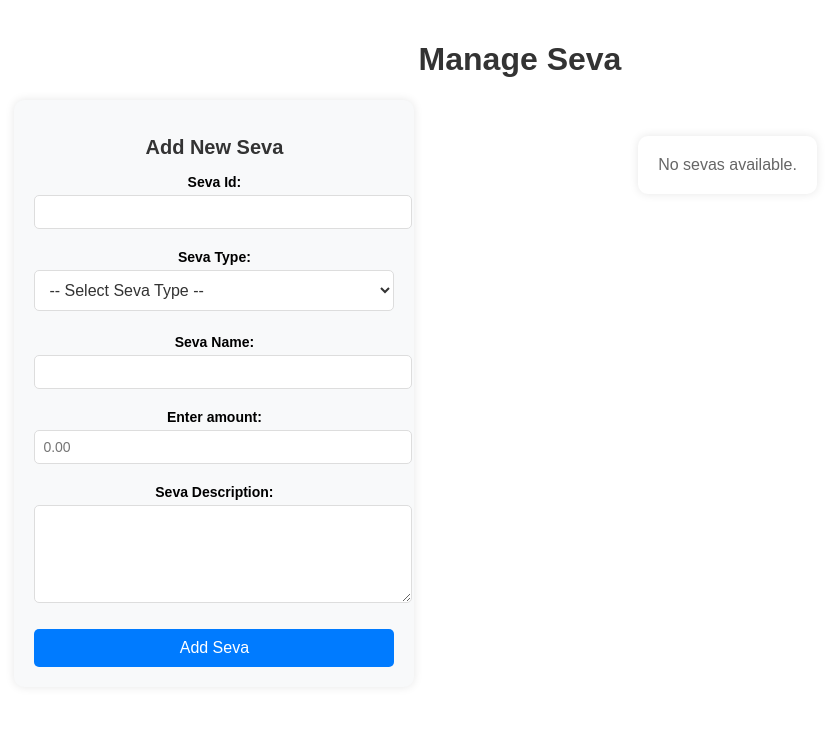
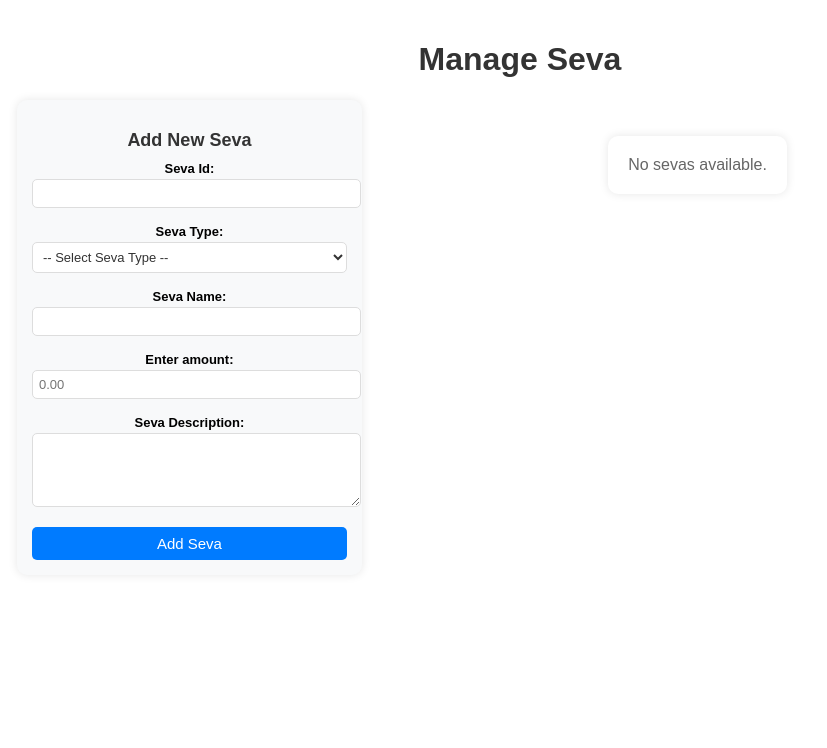
Before and after one commit to ysocrius/gansh-1-temple-management-system, a Flask app: page /sevas/admin/admin_seva_table in a window 1280 px wide. Shown: the part 70-818 px from the top of the page, without its empty margins (120-947 px from the left). Before the commit the page ends 737 px from the top, so only its background shows below. Run offline with Flask 3, Linux system fonts and the light colour scheme; data that the repository does not hold is empty; some libraries are stand-ins or nearby versions.

Commit message:
Update: 2025-04-09 21:35

```diff
--- a/templates/admin/admin_seva_table.html
+++ b/templates/admin/admin_seva_table.html
@@ -83,14 +83,14 @@
     /* Container for the two-column layout */
     .seva-container {
         display: flex;
-        gap: 30px;
-        height: calc(100vh - 200px); /* Adjust based on header height */
-        margin-top: 20px;
+        gap: 20px; /* Reduced gap */
+        height: calc(100vh - 180px); /* Slightly reduced height */
+        margin-top: 15px; /* Reduced margin */
     }
 
     /* Left column - Fixed form */
     .seva-form-column {
-        flex: 0 0 400px; /* Increased fixed width */
+        flex: 0 0 350px; /* Reduced fixed width from 400px to 350px */
         position: sticky;
         top: 20px;
         height: fit-content;
@@ -109,7 +109,7 @@
     /* Form styling */
     .seva-form {
         background: #f8f9fa;
-        padding: 20px; /* Increased padding */
+        padding: 15px; /* Reduced padding */
         border-radius: 10px;
         box-shadow: 0 0 10px rgba(0, 0, 0, 0.1);
         width: 90%; /* Set form width to 90% of container */
@@ -117,45 +117,45 @@
 
     .seva-form h2 {
         color: #333;
-        margin-bottom: 15px; /* Increased margin */
+        margin-bottom: 10px; /* Reduced margin */
         text-align: center;
-        font-size: 20px; /* Larger font size */
+        font-size: 18px; /* Slightly smaller font size */
     }
 
     .seva-form label {
         display: block;
-        margin-bottom: 5px; /* Increased margin */
+        margin-bottom: 3px; /* Reduced margin */
         font-weight: bold;
-        font-size: 14px; /* Larger font size */
+        font-size: 13px; /* Smaller font size */
     }
 
     .seva-form input,
     .seva-form textarea,
     .styled-dropdown {
         width: 100%;
-        padding: 8px; /* Increased padding */
-        margin-bottom: 12px; /* Increased margin */
+        padding: 6px; /* Reduced padding */
+        margin-bottom: 8px; /* Reduced margin */
         border: 1px solid #ddd;
         border-radius: 5px;
-        font-size: 14px; /* Fixed font size */
+        font-size: 13px; /* Smaller font size */
     }
 
     .seva-form textarea {
-        height: 80px; /* Taller textarea */
+        height: 60px; /* Shorter textarea */
         resize: vertical;
     }
 
     .seva-form button {
         width: 100%;
-        padding: 10px; /* Increased padding */
+        padding: 8px; /* Reduced padding */
         background-color: #007bff;
         color: white;
         border: none;
         border-radius: 5px;
         cursor: pointer;
-        font-size: 16px; /* Larger font size */
+        font-size: 15px; /* Slightly smaller font size */
         transition: background-color 0.3s;
-        margin-top: 10px; /* Increased margin */
+        margin-top: 8px; /* Reduced margin */
     }
 
     .seva-form button:hover {
@@ -224,14 +224,14 @@
     /* Styled Dropdown */
     .styled-dropdown {
         width: 100%;
-        padding: 10px;
-        font-size: 16px;
+        padding: 6px; /* Reduced padding */
+        font-size: 13px; /* Smaller font size */
         border: 1px solid #ddd;
         border-radius: 5px;
         background-color: #fff;
         color: #333;
         cursor: pointer;
-        margin-bottom: 15px;
+        margin-bottom: 8px; /* Reduced margin */
         transition: border 0.3s, box-shadow 0.3s;
     }
 
```
